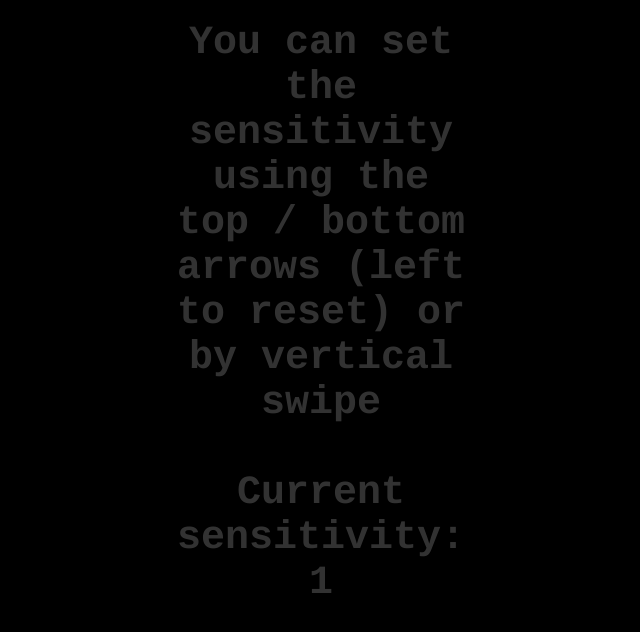
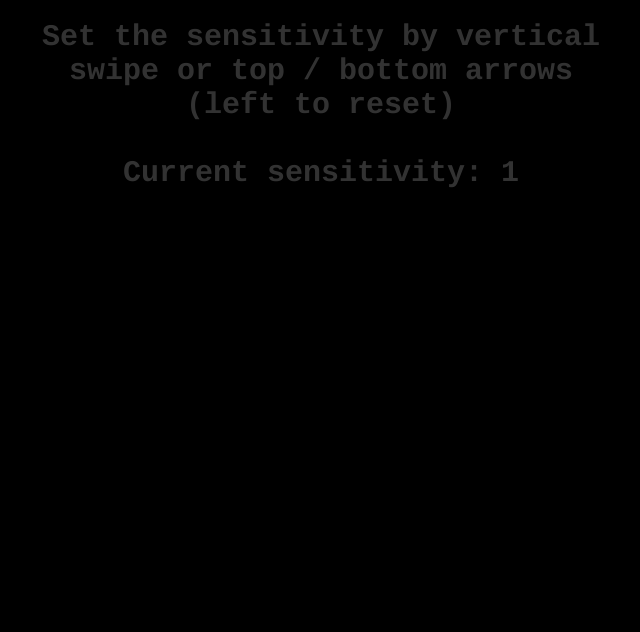
Before and after one commit to mathieulagrange/acousticLevelMeter, a plain HTML site: page index.html in a window 1280 px wide. Shown: the whole page, without its empty margins (319-959 px from the left). Drawn offline with Linux system fonts and the light colour scheme.

Commit message:
swipe attempt

```diff
--- a/index.html
+++ b/index.html
@@ -16,13 +16,13 @@
     <div class="page" ng-controller="levelController">
       <div id="overlay" ng-style="{height:(100*(1-level))+'%'}" >
       </div>
+    	<div id="sensitivity" ng-style="{opacity: opacity, transition: 'opacity '+(1-opacity)+'s'}">
+	Set the sensitivity by vertical swipe or top / bottom arrows (left to reset) <br>  <br>
+	Current sensitivity: {{sensitivity}}
+	</div>
 
       <div id="base">
-	<div id="sensitivity" ng-style="{opacity: opacity, transition: 'opacity '+(1-opacity)+'s'}">
-	You can set the sensitivity using the top / bottom arrows (left to reset) or by vertical swipe <br> <br>
-	Current sensitivity: {{sensitivity}}
-	</div>
-     	<div id="number">
+    	<div id="number">
 	  {{logLevel}}
 	</div>
       </div>
--- a/style.css
+++ b/style.css
@@ -39,8 +39,8 @@
     text-align: center;
     margin: auto;
     margin-top: 20px;
-    width: 300px;
-    font-size: 40px;
+    width: 600px;
+    font-size: 30px;
     color: white;
     z-index: 10;
     position: relative;
```
